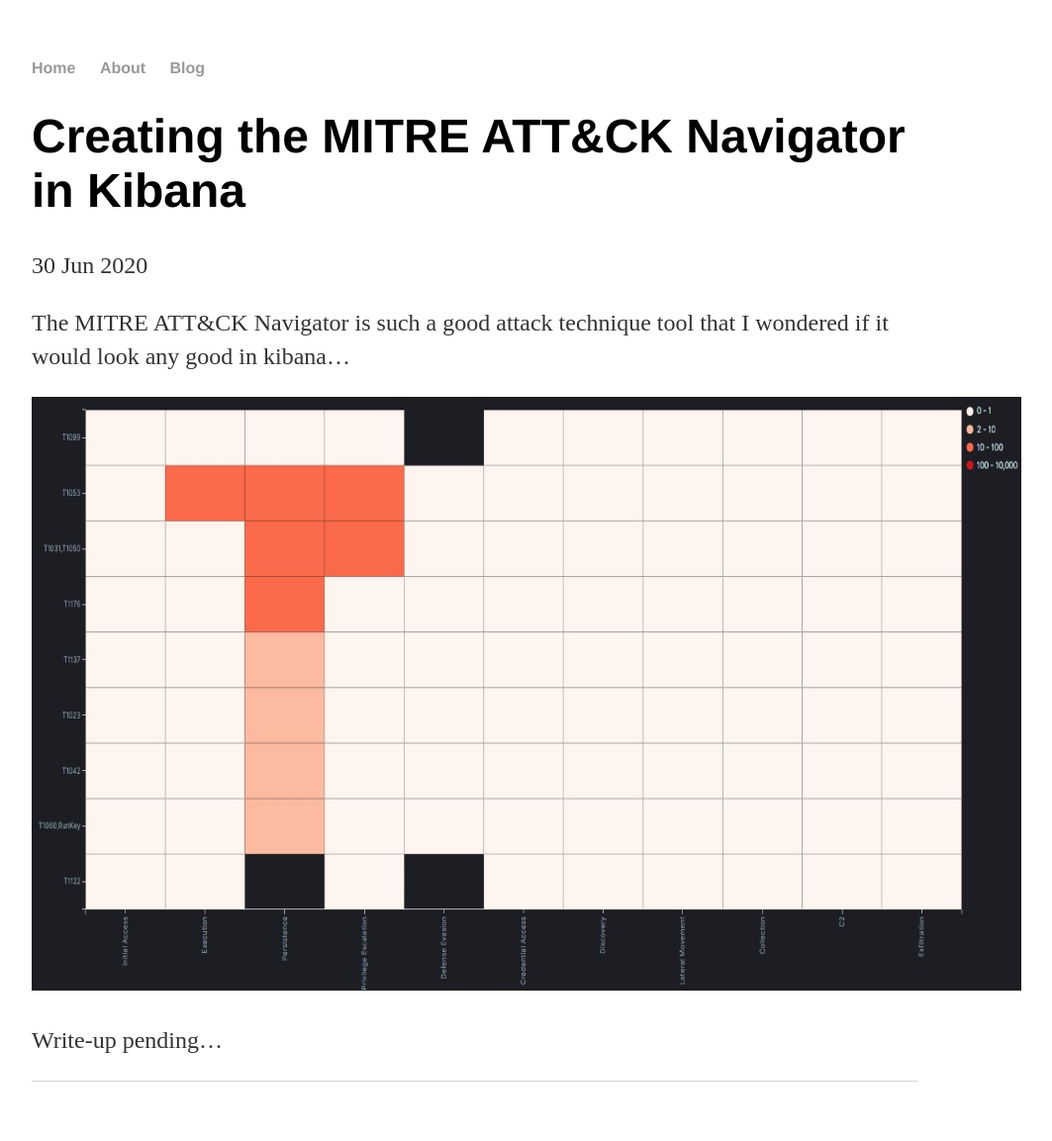
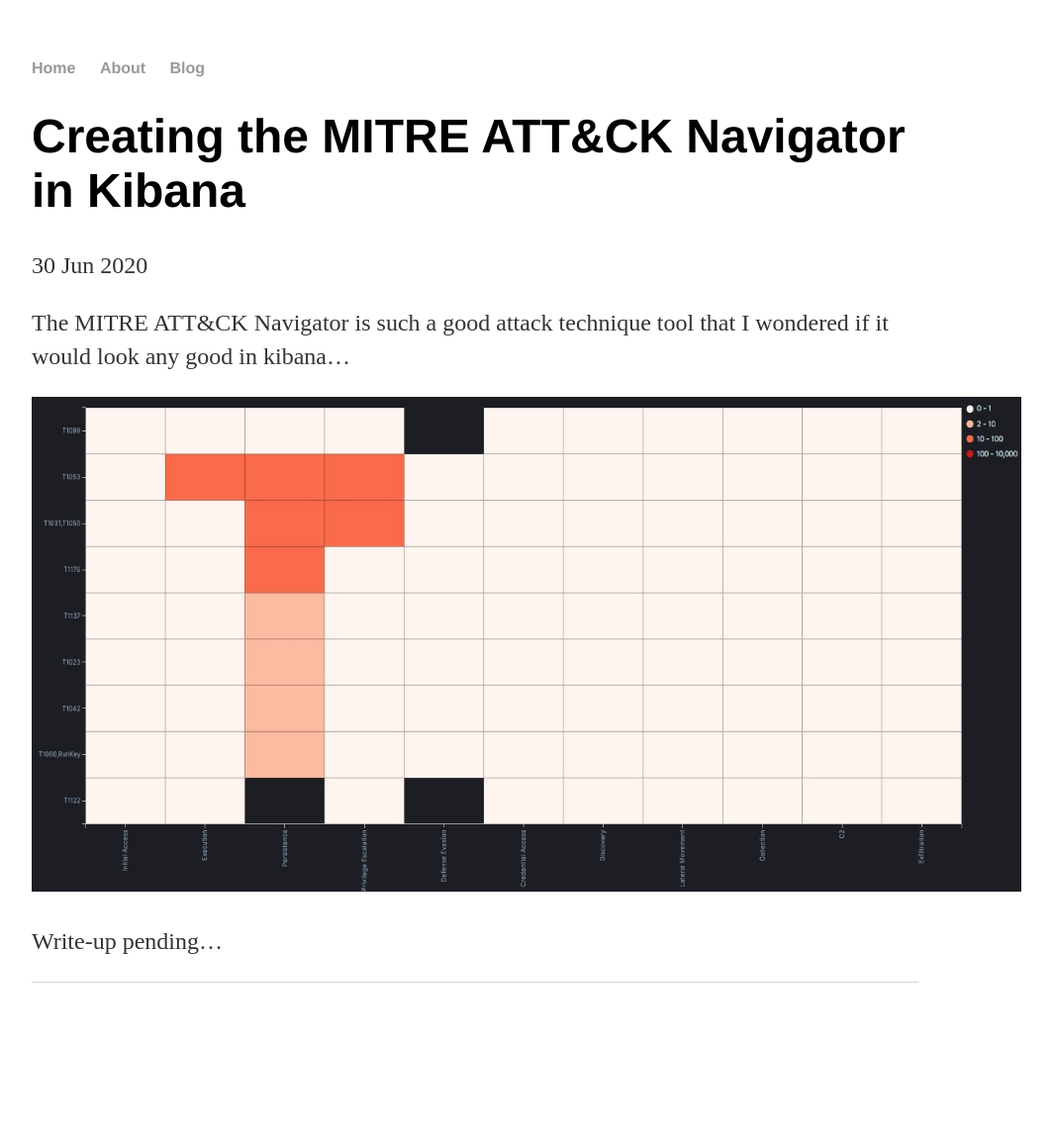
Before and after one commit to 5am5ecure/5am5ecure.github.io, a Jekyll site: the page built from _posts/2020-06-30-creating-the-mitre-attack-navigator-in-kibana.md, in a window 1280 px wide. Shown: the whole page at 99% size, without its empty margins (160-1223 px from the left). Built offline with Jekyll 4.4.1, drawn with Linux system fonts in a browser that asks for light colours; after the commit the page ends 1053 px from its top, so only the background shows below that.

Commit message:
Update 2020-06-30-creating-the-mitre-attack-navigator-in-kibana.md

```diff
--- a/_posts/2020-06-30-creating-the-mitre-attack-navigator-in-kibana.md
+++ b/_posts/2020-06-30-creating-the-mitre-attack-navigator-in-kibana.md
@@ -6,6 +6,6 @@
 
 The MITRE ATT&CK Navigator is such a good attack technique tool that I wondered if it would look any good in kibana...
 
-<img src="{{site.url}}/img/MITRE_Nav_Kibana.jpg" alt="MITRE ATT&CK Navigator in Kibana" width="1000" height="600">
+<img src="{{site.url}}/img/MITRE_Nav_Kibana.jpg" alt="MITRE ATT&CK Navigator in Kibana" width="1000" height="500">
 
 Write-up pending...
```
